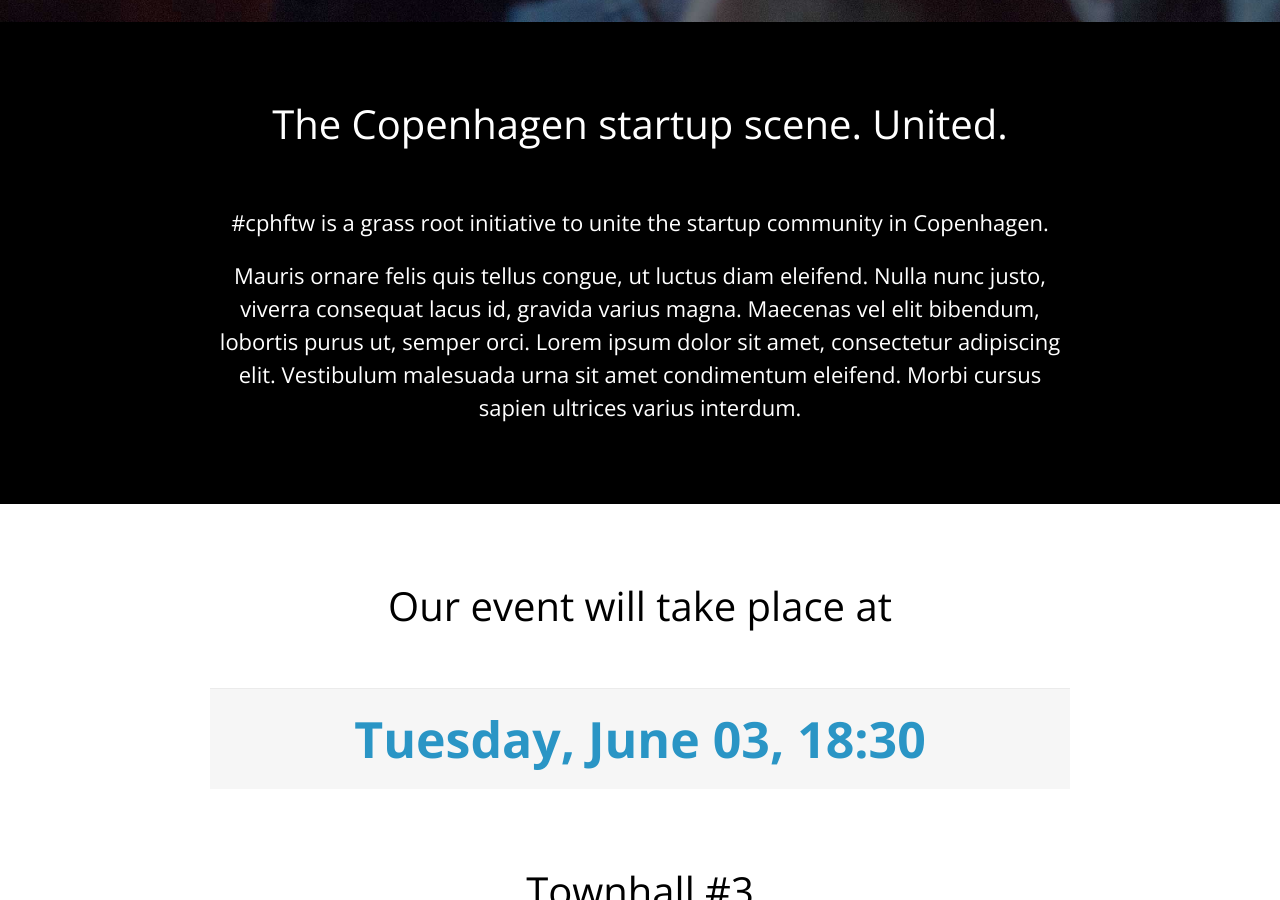
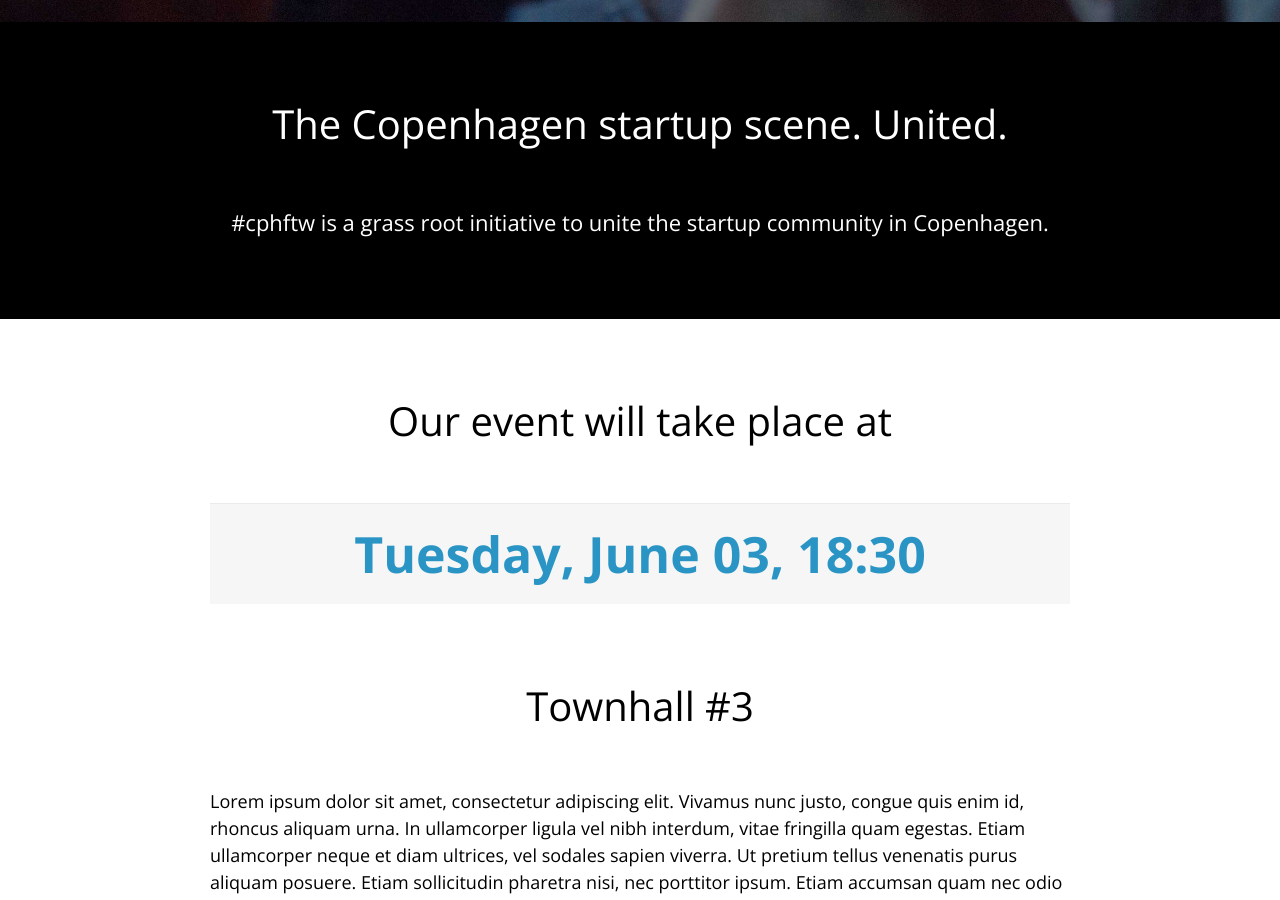
Before and after one commit to cphftw/cphftw.dk, a Jekyll site: the page built from index.html, in a window 1280 px wide and 900 px high, scrolled down 878 px. Built offline with Jekyll 4.4.1, drawn with Linux system fonts in a browser that asks for light colours; Markdown is read by kramdown in place of the engine named in the settings; comment, search, counter and statistics services are not loaded.

Commit message:
updated wording

```diff
--- a/index.html
+++ b/index.html
@@ -28,10 +28,7 @@ layout: default
 		<div class="inner">
 			<h2>The Copenhagen startup scene. United.</h2>
 			<p>#cphftw is a grass root initiative to unite the startup community in Copenhagen.</p>
-			<p>Mauris ornare felis quis tellus congue, ut luctus diam eleifend. Nulla nunc justo, viverra consequat lacus id, gravida varius magna. Maecenas vel elit bibendum, lobortis purus ut, semper orci. Lorem ipsum dolor sit amet, consectetur adipiscing elit. Vestibulum malesuada urna sit amet condimentum eleifend. Morbi cursus sapien ultrices varius interdum.</p>
-
 		</div>
-
 	</section>
 
 	<section class="next-event">
```
